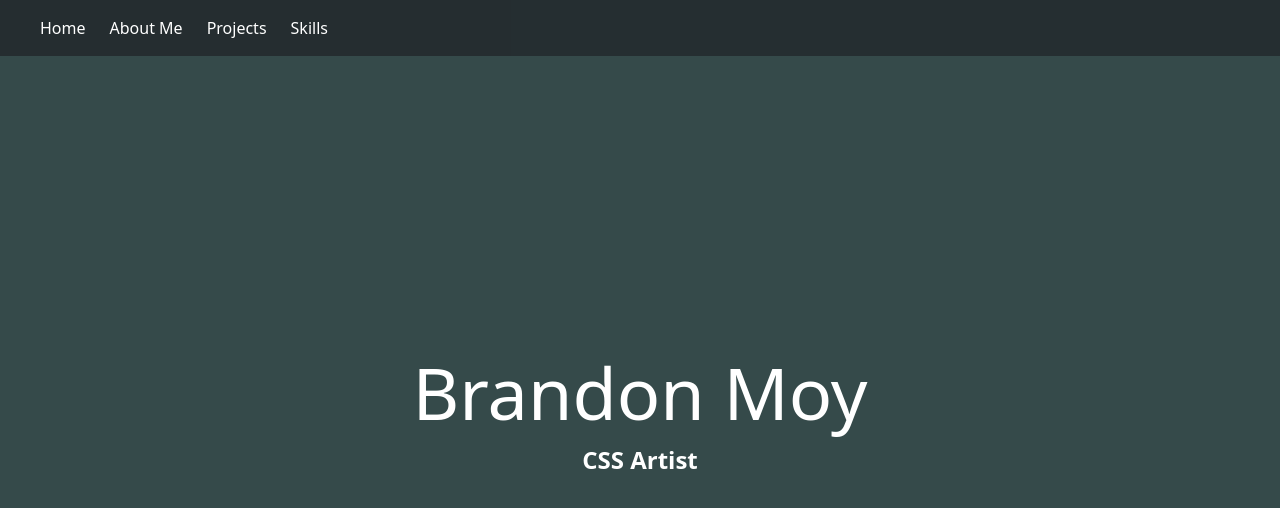
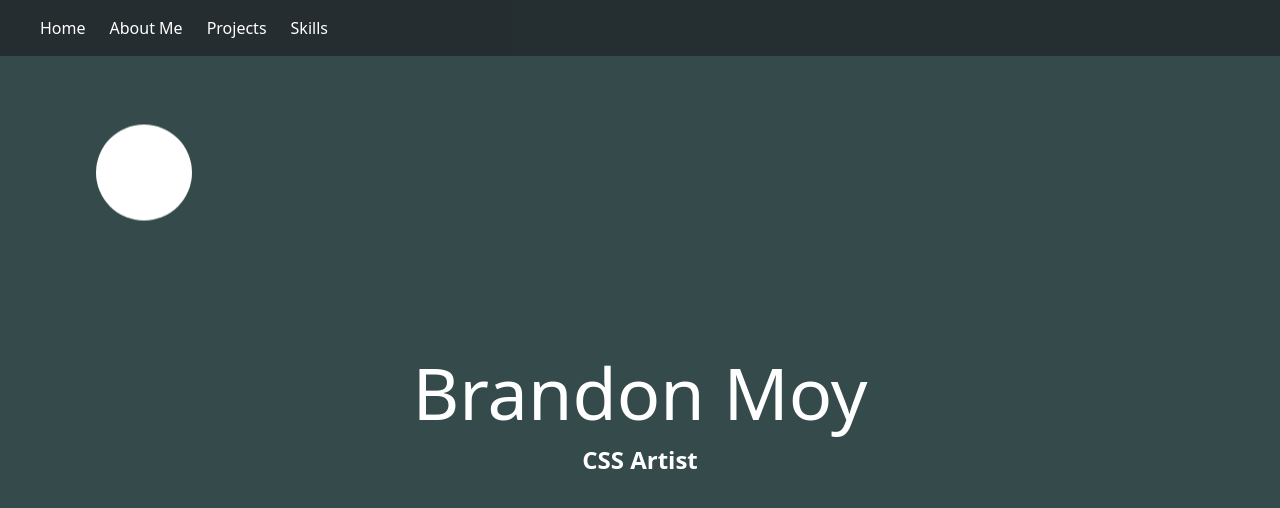
Before and after one commit to brandon-moy/test-nextjs, a Next.js app: page / in a window 1280 px wide. Shown: the top 508 px of the page. Built offline with nearby package versions, Linux system fonts and the light colour scheme; what tailwindcss-animation-delay would draw is missing.

Commit message:
Created moon and incorporated tailwinds bounce animation

```diff
--- a/src/app/page.tsx
+++ b/src/app/page.tsx
@@ -5,6 +5,7 @@ const inter = Inter({ subsets: ["latin"] });
 export default function Home() {
   return (
     <div className="bg-[#354a4a] w-full h-screen flex flex-col items-center justify-center">
+      <div className="absolute w-24 h-24 bg-white rounded-full animate-bounce top-32 left-24"></div>
       <h1 className="font-light text-white text-7xl">Brandon Moy</h1>
       <div className="relative flex justify-center w-full pt-4">
         <span className="absolute text-2xl font-bold text-white opacity-0 animate-[cycle_20s_linear_infinite]">
```
